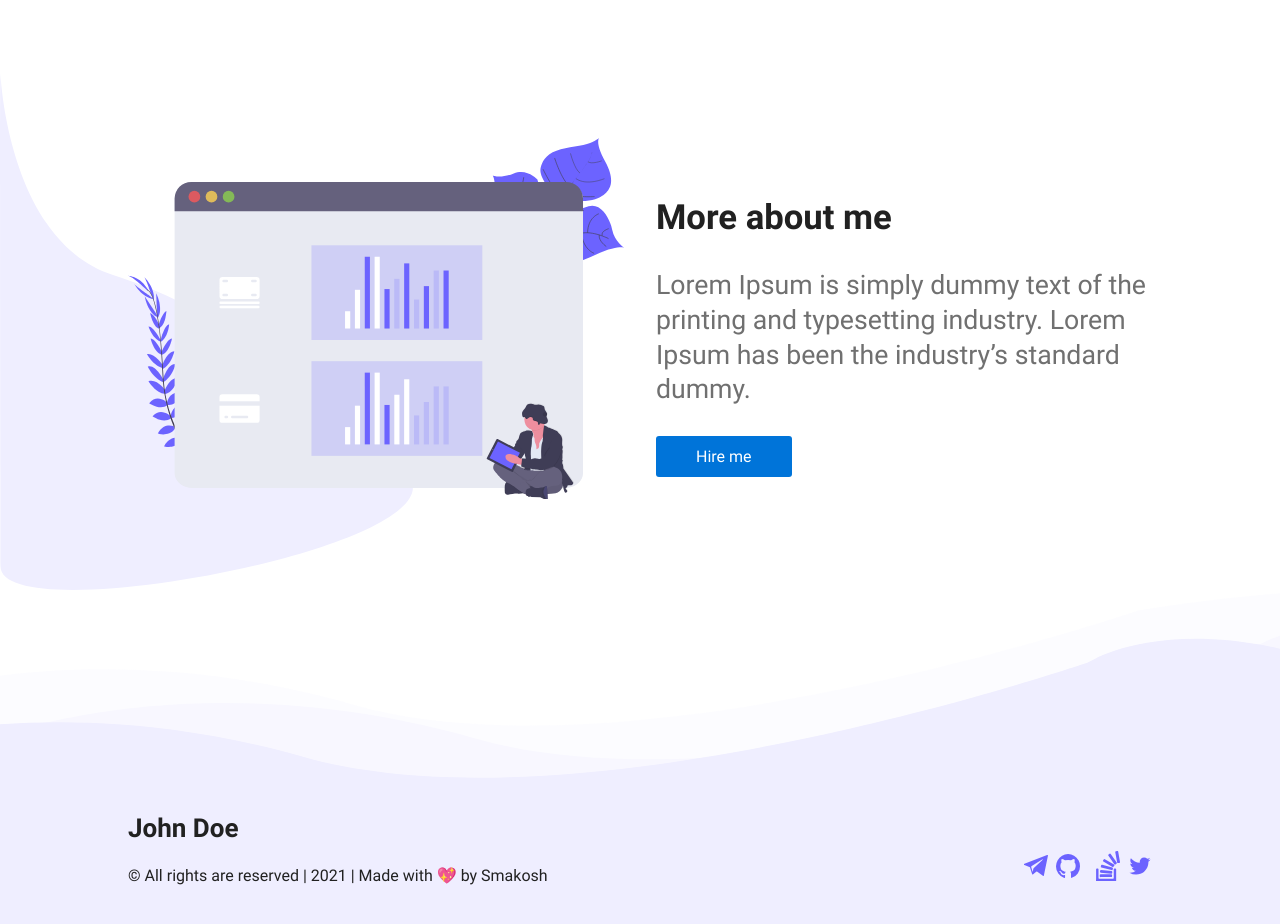
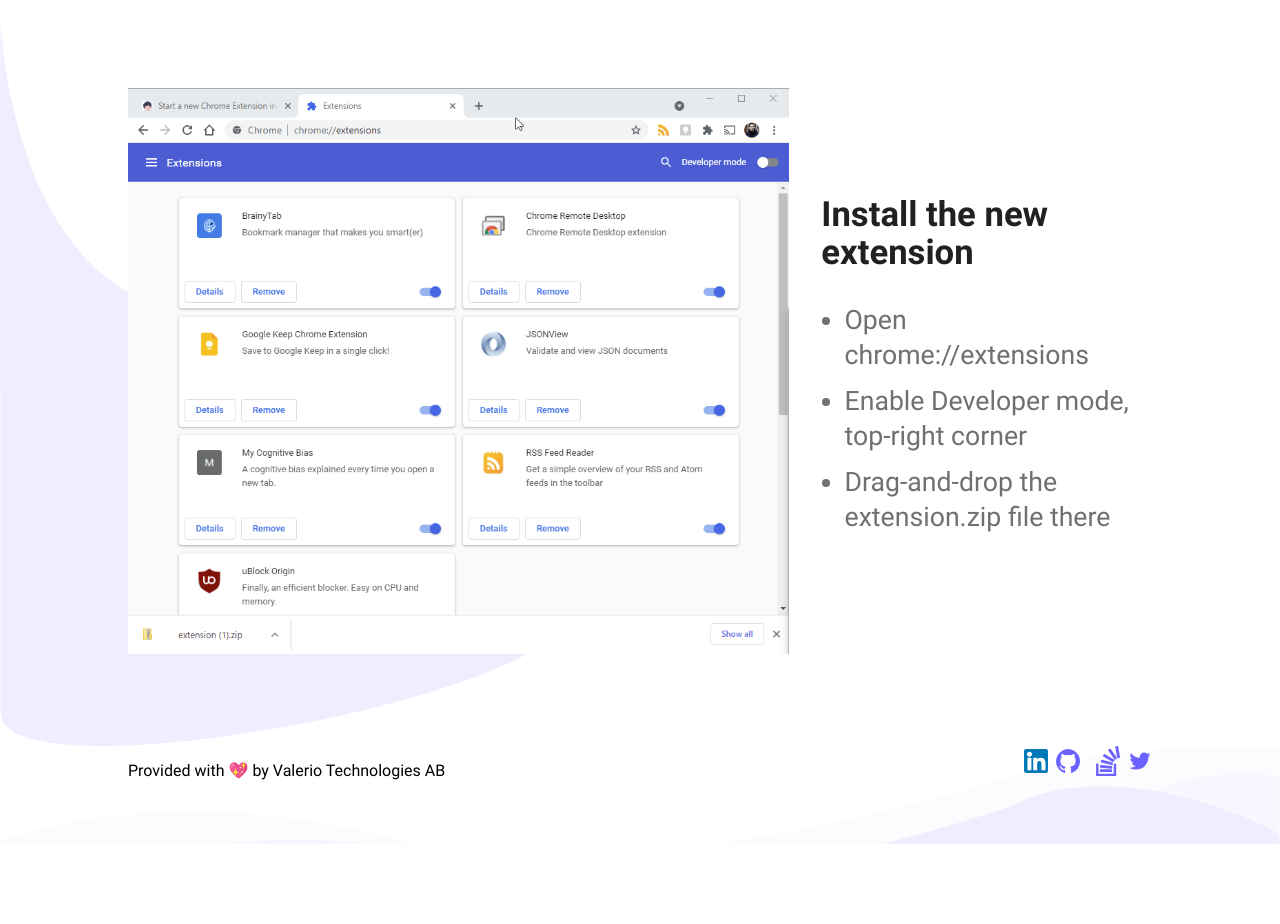
Before and after one commit to andyvalerio/startchromeextension, a Gatsby site in the folder ui/chrome-initializer/: page / in a window 1280 px wide. Shown: the part 540-1464 px from the top of the page. After the commit the page ends 1384 px from the top, so only its background shows below. Built offline with nearby package versions, Linux system fonts and the light colour scheme; Gatsby itself is replaced by a stand-in of ours.

Commit message:
Completed very basic UI

```diff
--- a/ui/chrome-initializer/src/components/landing/Choose/index.jsx
+++ b/ui/chrome-initializer/src/components/landing/Choose/index.jsx
@@ -14,7 +14,8 @@
       <Header />
       <IntroWrapper as={Container} id="choose">
         <Details theme={theme}>
-          <h4>Choose a few settings for your project</h4>
+          <h1>Generate a new Chrome extension in 1 click</h1>
+          <p>Choose a few settings for your project</p>
           <ContactForm />
         </Details>
         <Thumbnail>
--- a/ui/chrome-initializer/src/components/landing/Choose/styles.js
+++ b/ui/chrome-initializer/src/components/landing/Choose/styles.js
@@ -10,7 +10,7 @@
 `;
 
 export const IntroWrapper = styled.div`
-  padding: 4rem 0;
+  padding: 1rem 0;
   display: flex;
   align-items: center;
   justify-content: space-between;
--- a/ui/chrome-initializer/src/components/landing/Skills/index.jsx
+++ b/ui/chrome-initializer/src/components/landing/Skills/index.jsx
@@ -1,8 +1,7 @@
 import React, { useContext } from 'react';
-import AnchorLink from 'react-anchor-link-smooth-scroll';
 import { ThemeContext } from 'providers/ThemeProvider';
-import { Container, Button } from 'components/common';
-import dev from 'assets/illustrations/skills.svg';
+import { Container } from 'components/common';
+import dev from 'assets/illustrations/howto.gif';
 import { Wrapper, SkillsWrapper, Details, Thumbnail } from './styles';
 
 export const Skills = () => {
@@ -12,17 +11,17 @@
     <Wrapper id="generate">
       <SkillsWrapper as={Container}>
         <Thumbnail>
-          <img src={dev} alt="I’m John and I’m a Backend & Devops engineer!" />
+          <img src={dev} alt="How to install your new Chrome extension" />
         </Thumbnail>
         <Details theme={theme}>
-          <h1>More about me</h1>
+          <h1>Install the new extension</h1>
           <p>
-            Lorem Ipsum is simply dummy text of the printing and typesetting industry. Lorem Ipsum has been the
-            industry’s standard dummy.
+            <ul>
+              <li>Open chrome://extensions</li>
+              <li>Enable Developer mode, top-right corner</li>
+              <li>Drag-and-drop the extension.zip file there</li>
+            </ul>
           </p>
-          <Button as={AnchorLink} href="#contact">
-            Hire me
-          </Button>
         </Details>
       </SkillsWrapper>
     </Wrapper>
--- a/ui/chrome-initializer/src/components/landing/Skills/styles.js
+++ b/ui/chrome-initializer/src/components/landing/Skills/styles.js
@@ -52,7 +52,7 @@
 `;
 
 export const Thumbnail = styled.div`
-  flex: 1;
+  flex: 2;
 
   @media (max-width: 960px) {
     width: 100%;
--- a/ui/chrome-initializer/src/components/theme/Footer/index.jsx
+++ b/ui/chrome-initializer/src/components/theme/Footer/index.jsx
@@ -1,21 +1,24 @@
-import React from 'react';
+import React, { useContext } from 'react';
 import { Container } from 'components/common';
+import { ThemeContext } from 'providers/ThemeProvider';
 import { Wrapper, Flex, Links, Details } from './styles';
 import social from './social.json';
 
-export const Footer = () => (
-  <Wrapper>
+export const Footer = () => {
+  const { theme } = useContext(ThemeContext);
+
+  return (
+    <Wrapper id="contact">
       <Flex as={Container}>
-      <Details>
-        <h2>John Doe</h2>
+        <Details theme={theme}>
           <span>
-          © All rights are reserved | {new Date().getFullYear()} | Made with{' '}
+            Provided with{' '}
             <span aria-label="love" role="img">
               💖
             </span>{' '}
             by{' '}
-          <a href="https://smakosh.com/?ref=portfolio-dev" rel="noopener noreferrer" target="_blank">
-            Smakosh
+            <a href="https://valerio.nu" rel="noopener noreferrer" target="_blank">
+              Valerio Technologies AB
             </a>
           </span>
         </Details>
@@ -29,3 +32,4 @@
       </Flex>
     </Wrapper>
   );
+};
--- a/ui/chrome-initializer/src/components/theme/Footer/social.json
+++ b/ui/chrome-initializer/src/components/theme/Footer/social.json
@@ -1,26 +1,26 @@
 [
   {
     "id": 0,
-    "name": "Telegram",
-    "link": "https://t.me/smakosh",
-    "icon": "/icons/telegram.svg"
+    "name": "LinkedIn",
+    "link": "https://www.linkedin.com/in/giuseppe-andy-valerio/",
+    "icon": "/icons/linkedin.svg"
   },
   {
     "id": 1,
     "name": "Github",
-    "link": "https://github.com/smakosh",
+    "link": "https://github.com/giuseppevalerio/startchromeextension",
     "icon": "/icons/github.svg"
   },
   {
     "id": 2,
     "name": "StackOverflow",
-    "link": "https://stackoverflow.com/users/story/7396786",
+    "link": "https://stackoverflow.com/users/6198646/giuseppe-valerio?tab=profile",
     "icon": "/icons/stackoverflow.svg"
   },
   {
     "id": 3,
     "name": "Twitter",
-    "link": "https://twitter.com/smakosh",
+    "link": "https://twitter.com/giuseppevalerio",
     "icon": "/icons/twitter.svg"
   }
 ]
--- a/ui/chrome-initializer/src/components/theme/Footer/styles.js
+++ b/ui/chrome-initializer/src/components/theme/Footer/styles.js
@@ -2,14 +2,14 @@
 import styled from 'styled-components';
 
 export const Wrapper = styled.div`
-  padding: 28rem 0 4rem 0;
+  padding: 0rem 0 4rem 0;
   background-image: url(${footerIllustration});
   background-size: cover;
   background-position: top;
   background-repeat: no-repeat;
 
   @media (max-width: 1960px) {
-    padding: 14rem 0 4rem;
+    padding: 0rem 0 4rem;
   }
 `;
 
@@ -47,10 +47,12 @@
   h2,
   a,
   span {
-    color: #212121;
+    color: ${({ theme }) => (theme === 'light' ? '#000' : '#fff')};
+    text-decoration: none;
   }
 
   @media (max-width: 680px) {
     margin-bottom: 2rem;
+    color: ${({ theme }) => (theme === 'light' ? '#000' : '#fff')};
   }
 `;
--- a/ui/chrome-initializer/src/components/theme/Header/Navbar/index.jsx
+++ b/ui/chrome-initializer/src/components/theme/Header/Navbar/index.jsx
@@ -11,7 +11,7 @@
   return (
     <Wrapper as={Container}>
       <Brand as={Link} to="/" theme={theme}>
-        Start a new Chrome Extension in 1 click
+        Start developing a new Chrome Extension
       </Brand>
       <NavbarLinks desktop />
     </Wrapper>
--- a/ui/chrome-initializer/src/components/theme/Header/NavbarLinks/index.jsx
+++ b/ui/chrome-initializer/src/components/theme/Header/NavbarLinks/index.jsx
@@ -9,13 +9,12 @@
 
   return (
     <Wrapper desktop={desktop} theme={theme}>
-      <AnchorLink href="#choose">Choose</AnchorLink>
-      <AnchorLink href="#generate">Generate</AnchorLink>
+      <AnchorLink href="#choose">Generate</AnchorLink>
+      <AnchorLink href="#generate">Install</AnchorLink>
       <AnchorLink href="#contact">Get in touch</AnchorLink>
       <ToggleTheme />
     </Wrapper>
   )
-
 };
 
 export default NavbarLinks;
```
Also changed, not shown: ui/chrome-initializer/src/assets/illustrations/howto.gif (added), ui/chrome-initializer/static/icons/linkedin.svg (added), 2 other files. Lines whose indentation alone changed are shown as unchanged.
